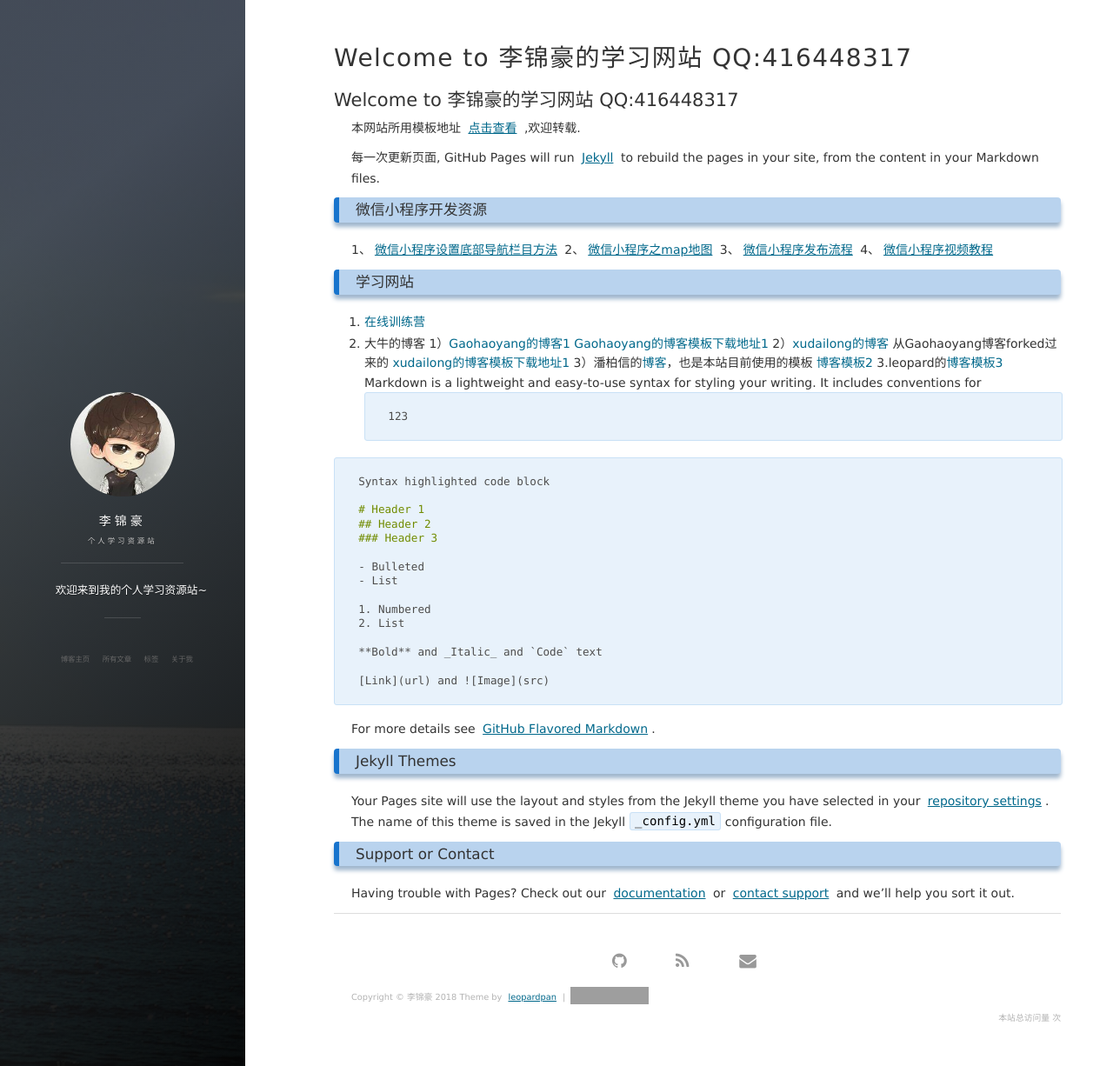
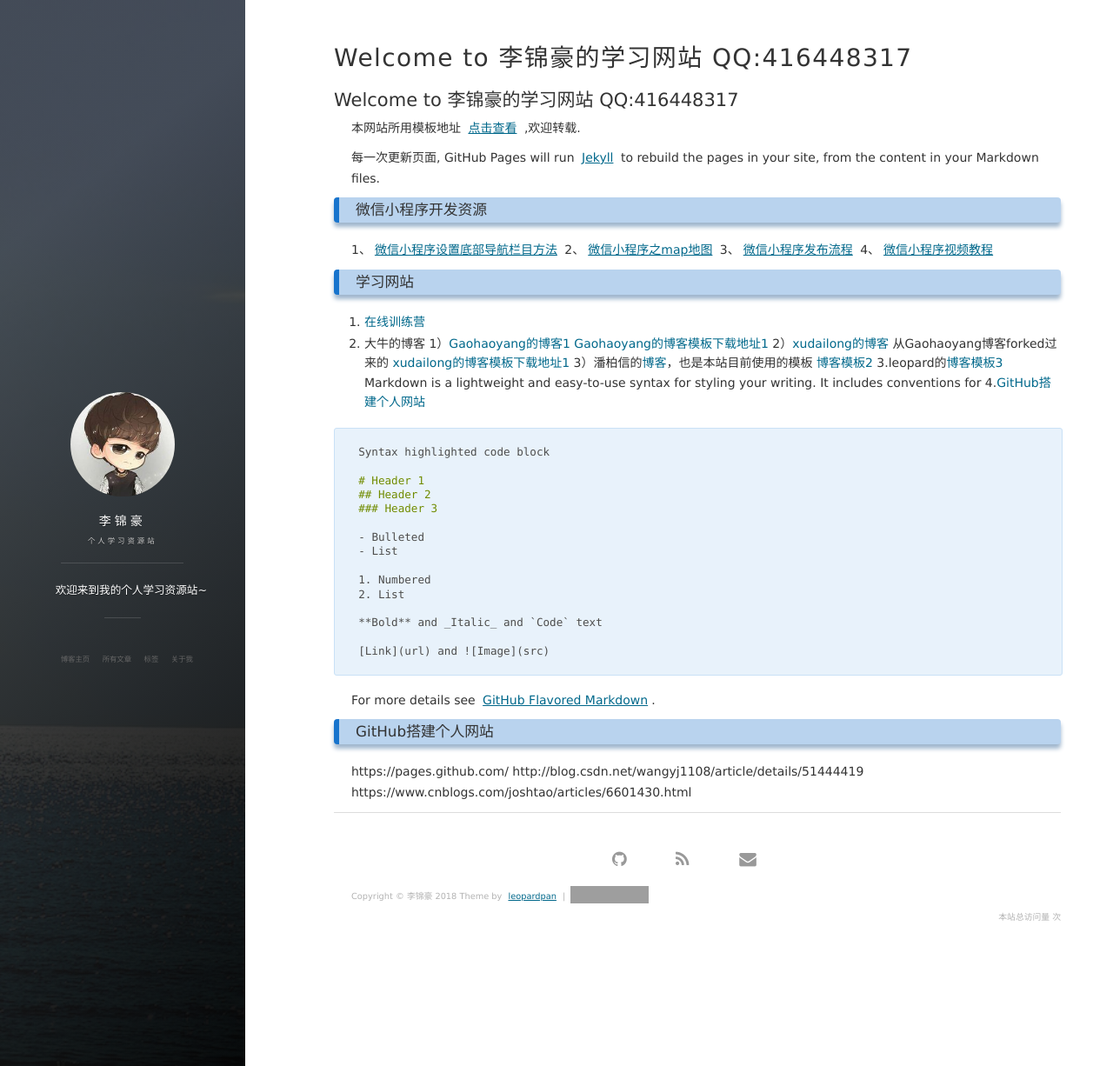
Before and after one commit to cuteftp/haihun.github.io, a Jekyll site: the page built from index.md, in a window 1280 px wide and 1226 px high. Shown: the whole window at 87% size. Built offline with Jekyll 4.4.1, drawn with Linux system fonts in a browser that asks for light colours; nearby versions of some CDN libraries; our own code applies the rules of GitHub Pages for plain Markdown files; the list of posts is cut into pages by our own code; comment, search, counter and statistics services are not loaded; grey boxes are pictures that could not be loaded.

Commit message:
Update index.md

````diff
--- a/index.md
+++ b/index.md
@@ -20,9 +20,7 @@
   [博客模板2](https://github.com/leopardpan/leopardpan.github.io){:target="_blank"}
 3.leopard的[博客模板3](https://github.com/MengZheK/kangblog.github.io){:target="_blank"}
 Markdown is a lightweight and easy-to-use syntax for styling your writing. It includes conventions for
-```markdown
-123
-```
+4.[GitHub搭建个人网站](https://pages.github.com/){:target="_blank"}
 
 ```markdown
 Syntax highlighted code block
@@ -44,10 +42,7 @@ Syntax highlighted code block
 
 For more details see [GitHub Flavored Markdown](https://guides.github.com/features/mastering-markdown/).
 
-### Jekyll Themes
-
-Your Pages site will use the layout and styles from the Jekyll theme you have selected in your [repository settings](https://github.com/cuteftp/cuteftp.github.io/settings). The name of this theme is saved in the Jekyll `_config.yml` configuration file.
-
-### Support or Contact
-
-Having trouble with Pages? Check out our [documentation](https://help.github.com/categories/github-pages-basics/) or [contact support](https://github.com/contact) and we’ll help you sort it out.
+### GitHub搭建个人网站
+https://pages.github.com/
+http://blog.csdn.net/wangyj1108/article/details/51444419
+https://www.cnblogs.com/joshtao/articles/6601430.html
````
